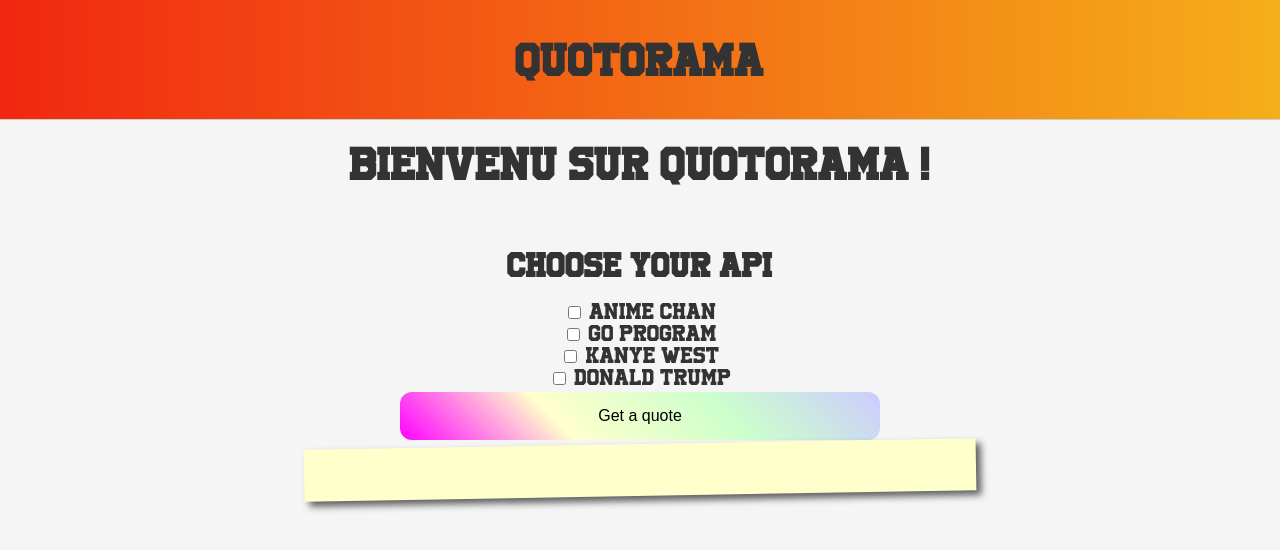
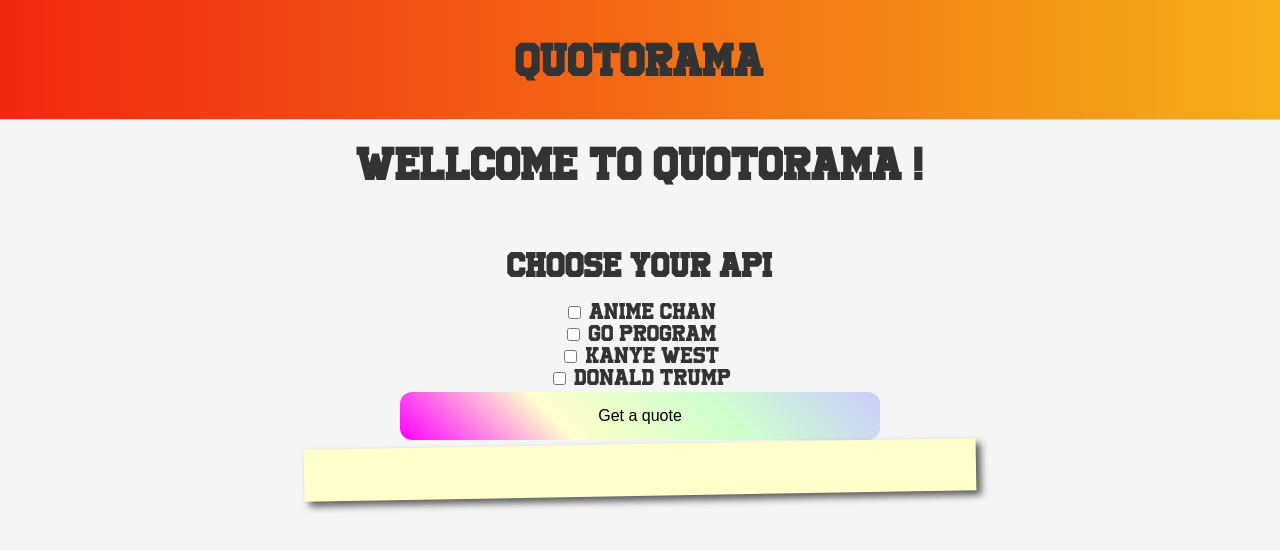
Before and after one commit to Pireeee/ProjectQuotorama, a Vue app: page / in a window 1280 px wide. Shown: the top 550 px of the page. Built offline with nearby package versions, Linux system fonts and the light colour scheme.

Commit message:
in english please

```diff
--- a/src/App.vue
+++ b/src/App.vue
@@ -9,10 +9,7 @@
   },
   data(){
     return {
-      text: 'rien',
-      textWritten: 'rien',
-      title: 'Bienvenu sur Quotorama !',
-
+      title: 'Wellcome to Quotorama !',
     }
   },
   methods: {
```
